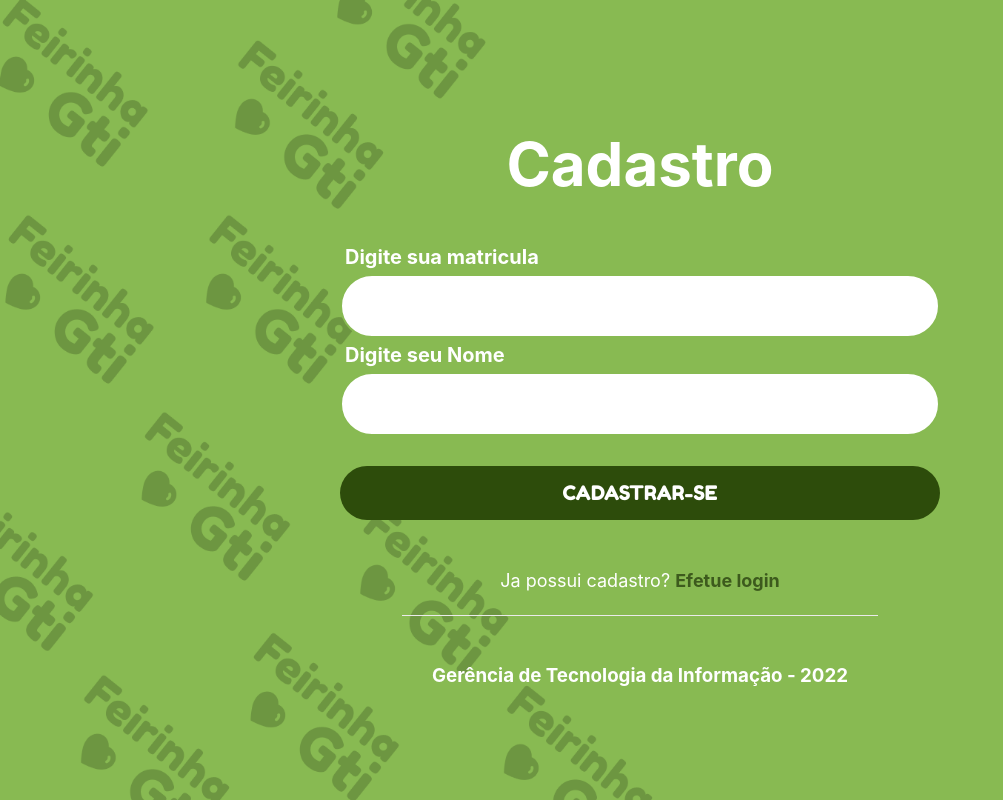
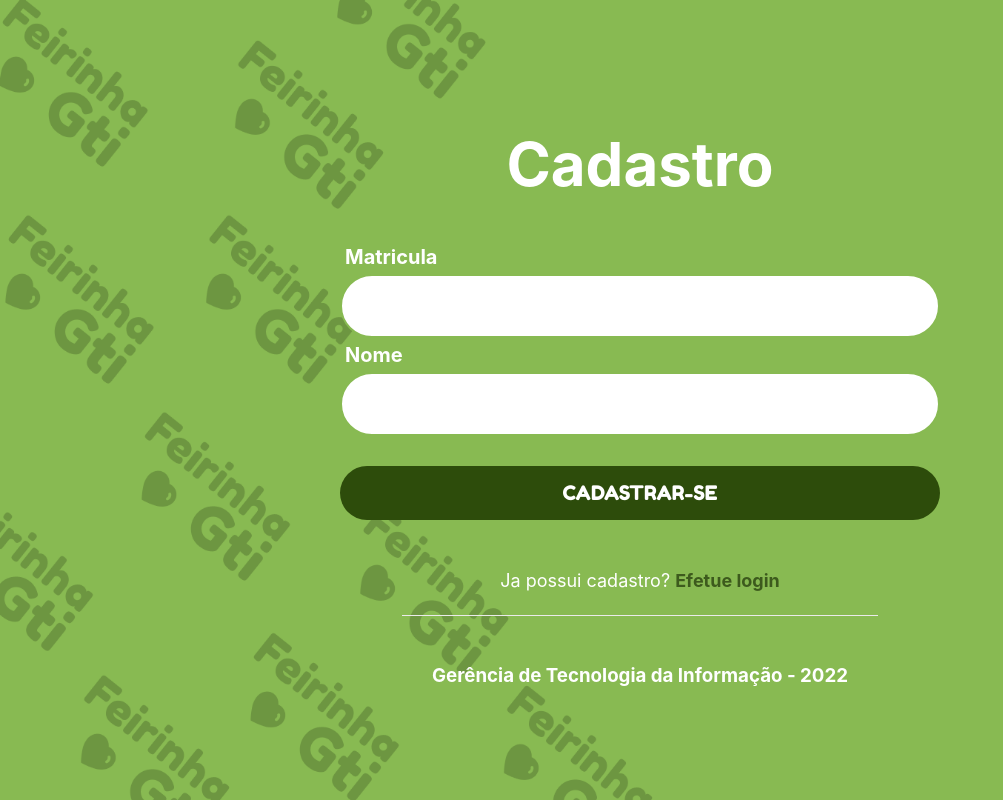
Before and after one commit to alexandre-zatti/feirinha-desev-frameworks, a Next.js app in the folder client/: page /register in a window 1280 px wide. Shown: the whole page, without its empty margins (0-1003 px from the left). Built offline with nearby package versions, Linux system fonts and the light colour scheme.

Commit message:
- Alterados labels do register

```diff
--- a/client/pages/register/index.js
+++ b/client/pages/register/index.js
@@ -65,8 +65,8 @@
             <div className={styles.formWrap}>
                 <h1>Cadastro</h1>
                 <form onSubmit={sendForm} method="post">
-                    <InputNumber label='Digite sua matricula' name="matricula" onChange={onChange} />
-                    <InputText label='Digite seu Nome' name="username" value={username} onChange={onChange} />
+                    <InputNumber label='Matricula' name="matricula" onChange={onChange} />
+                    <InputText label='Nome' name="username" value={username} onChange={onChange} />
                     <a href="/store/index"><ButtonDefault text='CADASTRAR-SE'/></a>
                 </form>
 
```
